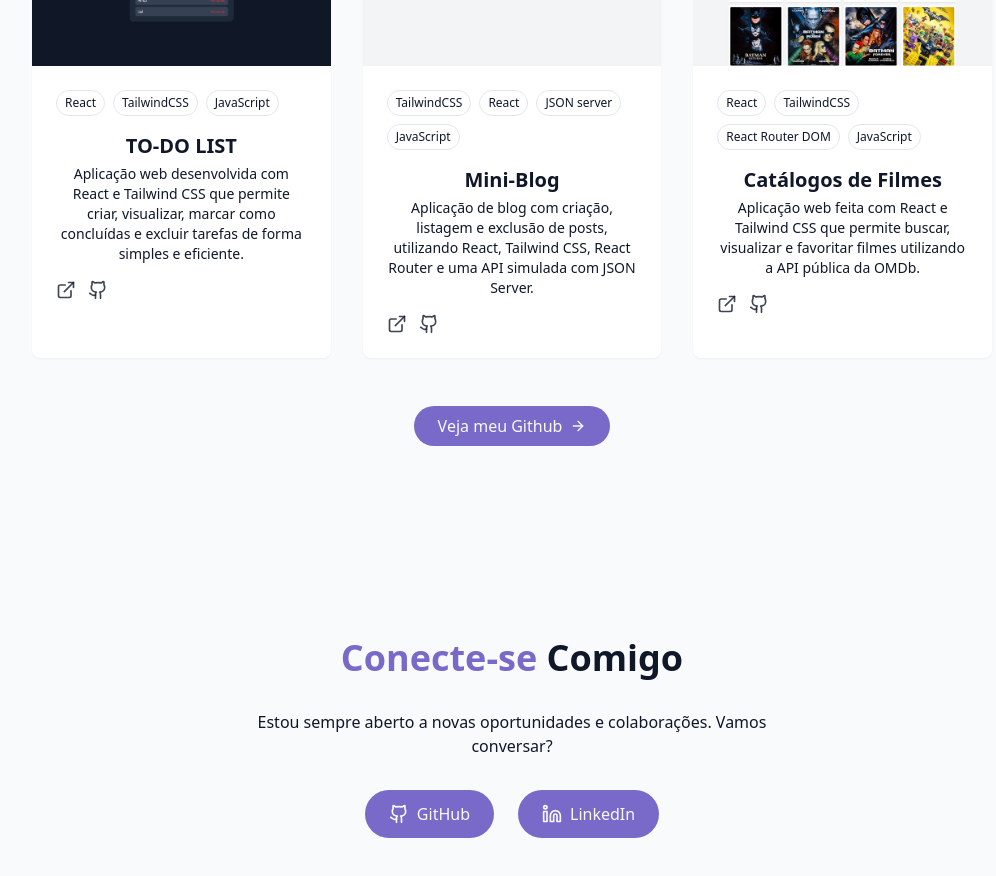
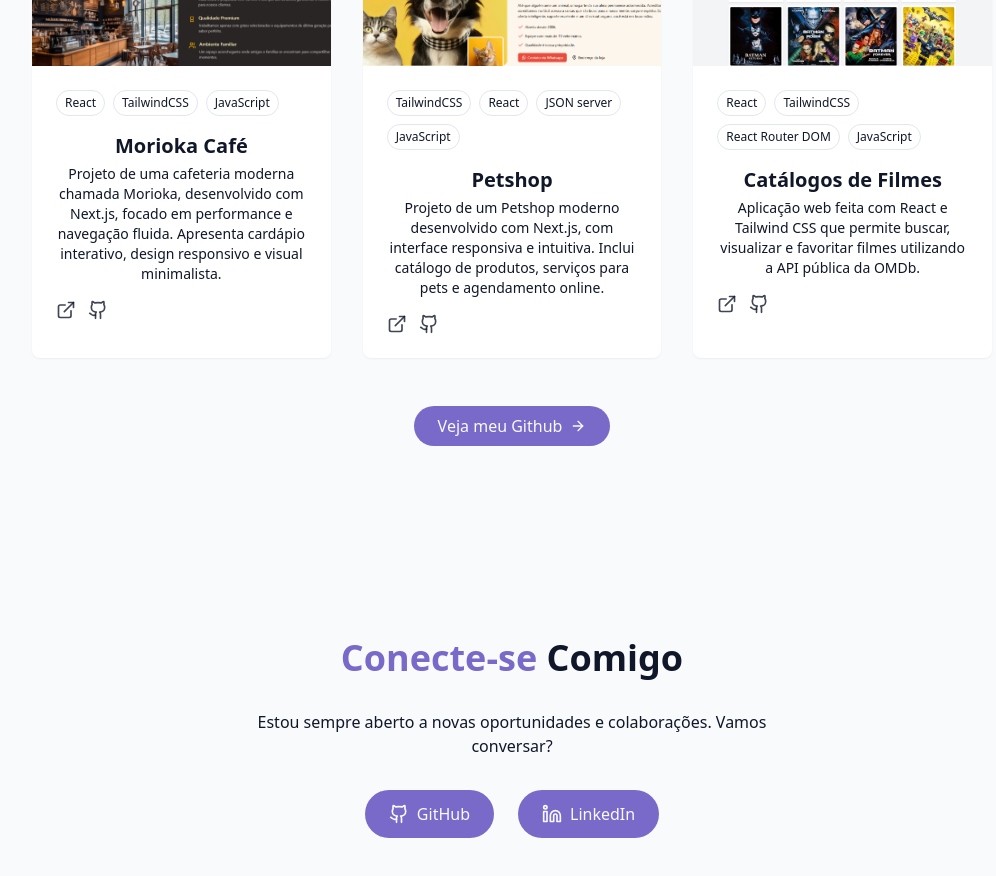
Before and after one commit to ronizera/Portfolio, a React (Vite) app: page / in a window 1280 px wide. Shown: the part 2600-3476 px from the top of the page, without its empty margins (128-1124 px from the left). Built offline with nearby package versions, Linux system fonts and the light colour scheme.

Commit message:
fix bugs

```diff
--- a/src/components/AboutSection.jsx
+++ b/src/components/AboutSection.jsx
@@ -3,40 +3,32 @@ import { Briefcase, Code, User } from "lucide-react";
 export const AboutSection = () => {
   return (
     <section id="about" className="py-24 px-4 relative">
-      {" "}
       <div className="container mx-auto max-w-5xl">
         <h2 className="text-3xl md:text-4xl font-bold mb-12 text-center">
-          Sobre <span className="text-primary"> Mim</span>
+          Sobre <span className="text-primary">Mim</span>
         </h2>
 
         <div className="grid grid-cols-1 md:grid-cols-2 gap-12 items-center">
           <div className="space-y-6">
-            <h3 className="text-2xl font-semibold">
-              Desenvolvedor
-            </h3>
+            <h3 className="text-2xl font-semibold">Desenvolvedor</h3>
 
             <p className="text-muted-foreground">
-             Sou estudante do 4º semestre de Engenharia de Software, com grande interesse em desenvolvimento front-end. Tenho experiência com HTML, CSS e JavaScript, e estou me especializando em React e Tailwind CSS para criar interfaces modernas e responsivas.
+              Sou estudante do 4º semestre de Engenharia de Software, com grande interesse em desenvolvimento front-end. Tenho experiência com HTML, CSS e JavaScript, e estou me especializando em React e Tailwind CSS para criar interfaces modernas e responsivas.
 
               Busco constantemente evoluir minhas habilidades por meio de projetos práticos e estudos contínuos. Valorizo a escrita de código limpo, a usabilidade e a boa experiência do usuário.
 
               Atualmente, estou em busca de oportunidades que me permitam aplicar meus conhecimentos, crescer profissionalmente e contribuir com soluções inovadoras.
-
-            </p>
-
-            <p className="text-muted-foreground">
-
             </p>
 
             <div className="flex flex-col sm:flex-row gap-4 pt-4 justify-center">
               <a href="#contact" className="cosmic-button">
-                {" "}
                 Conecte-se Comigo
               </a>
 
               <a
-                href="https://docs.google.com/document/d/1qyI0yprwYj0u6yJb995JMVVvv5AgIGzTkEVvuvQ9Vcw/edit?usp=sharing"
+                href="https://1drv.ms/w/c/7ec0c23add11b46c/EatKeuyDfyxKi6PXPW7T3-cBbuu8743y9EJl62Y-fOb2TA?e=ufO3m1" //
                 className="px-6 py-2 rounded-full border border-primary text-primary hover:bg-primary/10 transition-colors duration-300"
+                download
               >
                 Download CV
               </a>
@@ -50,10 +42,9 @@ export const AboutSection = () => {
                   <Code className="h-6 w-6 text-primary" />
                 </div>
                 <div className="text-left">
-                  <h4 className="font-semibold text-lg"> Desenvolvedor Web</h4>
+                  <h4 className="font-semibold text-lg">Desenvolvedor Web</h4>
                   <p className="text-muted-foreground">
-                    Criando sites responsivos e aplicativos da web com
-                    estruturas modernas.
+                    Criando sites responsivos e aplicativos da web com estruturas modernas.
                   </p>
                 </div>
               </div>
@@ -61,12 +52,12 @@ export const AboutSection = () => {
             <div className="gradient-border p-6 card-hover">
               <div className="flex items-start gap-4">
                 <div className="p-3 rounded-full bg-primary/10">
-                  <User className="h-6 w-6 text-primary" />
+                  <User  className="h-6 w-6 text-primary" />
                 </div>
                 <div className="text-left">
                   <h4 className="font-semibold text-lg">UI/UX Design</h4>
                   <p className="text-muted-foreground">
-                     Projetando interfaces de usuário intuitivo e usuário sem interromper experiências.
+                    Projetando interfaces de usuário intuitivo e usuário sem interromper experiências.
                   </p>
                 </div>
               </div>
--- a/src/components/ProjectsSection.jsx
+++ b/src/components/ProjectsSection.jsx
@@ -3,8 +3,8 @@ import { ArrowRight, ExternalLink, Github } from "lucide-react";
 const projects = [
   {
     id: 1,
-    title: "TO-DO LIST",
-    description: "Aplicação web desenvolvida com React e Tailwind CSS que permite criar, visualizar, marcar como concluídas e excluir tarefas de forma simples e eficiente.",
+    title: "Morioka Café",
+    description: "Projeto de uma cafeteria moderna chamada Morioka, desenvolvido com Next.js, focado em performance e navegação fluida. Apresenta cardápio interativo, design responsivo e visual minimalista.",
     image: "/projects/projeto-1.png",
     tags: ["React", "TailwindCSS", "JavaScript" ],
     demoUrl: "https://lista-de-compras-livid-pi.vercel.app/",
@@ -12,9 +12,9 @@ const projects = [
   },
   {
     id: 2,
-    title: "Mini-Blog",
+    title: "Petshop",
     description:
-      "Aplicação de blog com criação, listagem e exclusão de posts, utilizando React, Tailwind CSS, React Router e uma API simulada com JSON Server.",
+      "Projeto de um Petshop moderno desenvolvido com Next.js, com interface responsiva e intuitiva. Inclui catálogo de produtos, serviços para pets e agendamento online.",
     image: "/projects/project2.png",
     tags: ["TailwindCSS", "React", "JSON server", "JavaScript"],
     demoUrl: "https://mini-blog-puce-beta.vercel.app/",
```
Also changed, not shown: public/projects/project2.png, public/projects/projeto-1.png.
